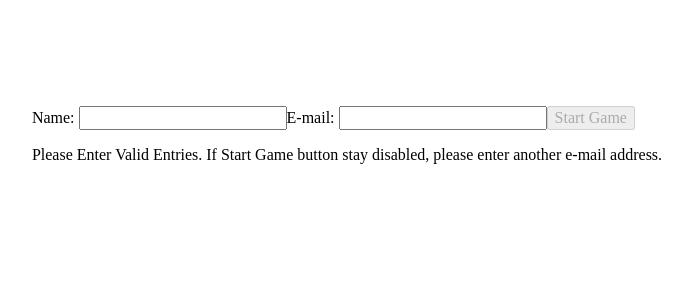
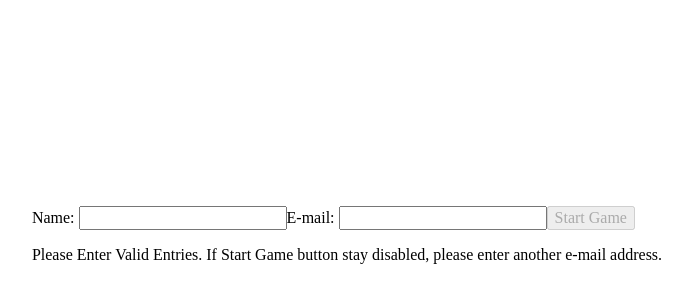
Before and after one commit to vasyarogov84/gameProject, a React app: page / in a window 1280 px wide. Shown: the part 144-444 px from the top of the page, without its empty margins (293-985 px from the left). Built offline with nearby package versions, Linux system fonts and the light colour scheme.

Commit message:
add coiple scss files

```diff
--- a/script/styles/base/_base.scss
+++ b/script/styles/base/_base.scss
@@ -1,3 +1,4 @@
 html {
     font-size: 62.5%;
+
 }
--- a/script/styles/components/_user.scss
+++ b/script/styles/components/_user.scss
@@ -1,7 +1,7 @@
 .userForm {
-    margin-left: auto;
-    margin-right: auto;
+    margin:35rem auto  0rem auto;
+
     display: table;
-    padding-top: 25rem;
+
     font-size: 1.6rem
 }
```
